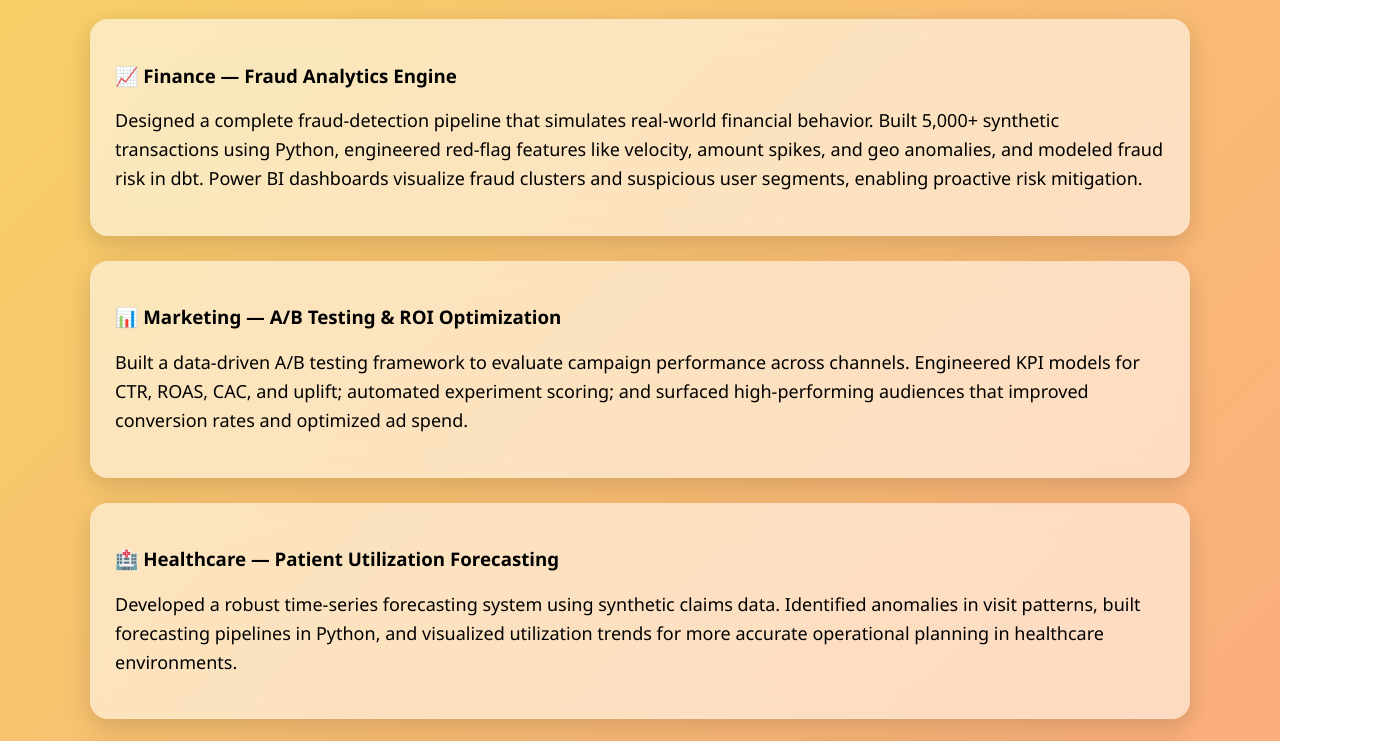
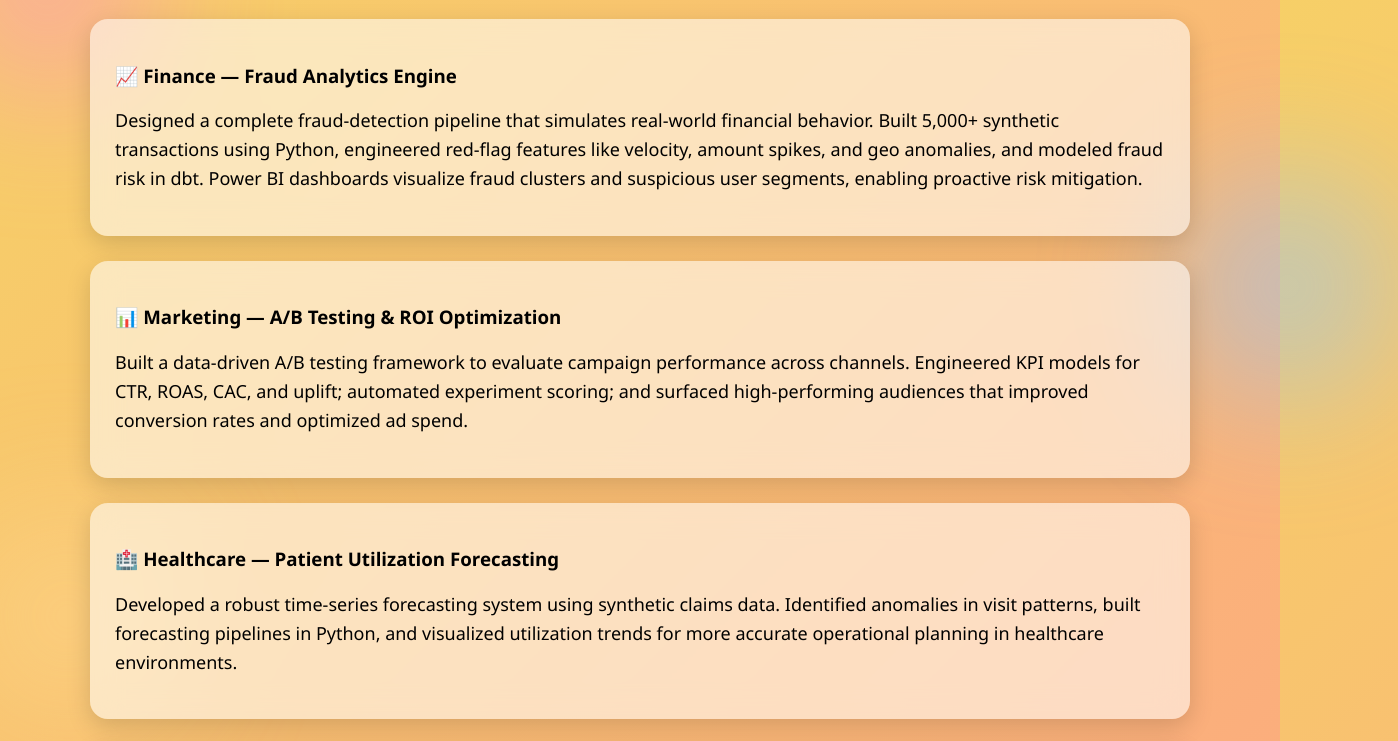
Before and after one commit to vini0611/vini0611.github.io, a plain HTML site: page project.html in a window 1280 px wide. Shown: the part 215-956 px from the top of the page, 1398 px wide, since content can reach past the window. Drawn offline with Linux system fonts and the light colour scheme.

Commit message:
Update project.html

```diff
--- a/project.html
+++ b/project.html
@@ -80,10 +80,39 @@ footer {
   font-size: 16px;
 }
 
+/* GLOWING ORBS */
+.orb {
+  position: absolute;
+  width: 220px;
+  height: 220px;
+  border-radius: 50%;
+  filter: blur(70px);
+  opacity: 0.55;
+  z-index: -1;
+  animation: float 8s ease-in-out infinite alternate;
+}
+
+/* Orb Colors */
+.orb1 { background: #ff8ec7; top: 120px; left: -80px; }
+.orb2 { background: #8ec5ff; top: 420px; right: -100px; }
+.orb3 { background: #ffd88e; top: 750px; left: -60px; }
+
+/* Floating animation */
+@keyframes float {
+  from { transform: translateY(0px) translateX(0px); }
+  to   { transform: translateY(-40px) translateX(25px); }
+}
+
+
 </style>
 </head>
 
 <body>
+
+
+<div class="orb orb1"></div>
+<div class="orb orb2"></div>
+<div class="orb orb3"></div>
 
 <!-- NAVBAR -->
 <nav>
```
